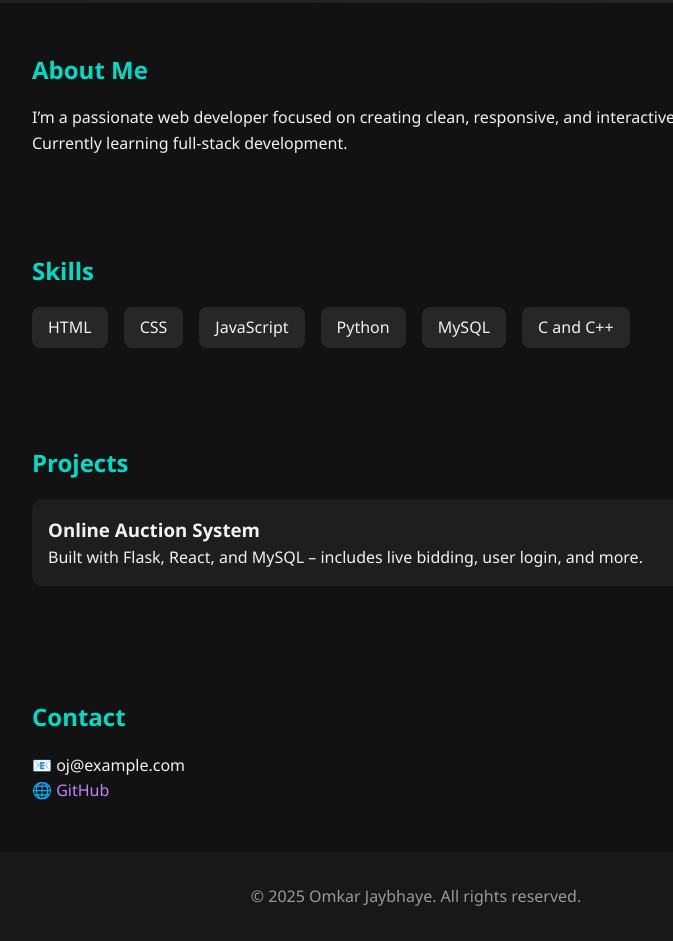
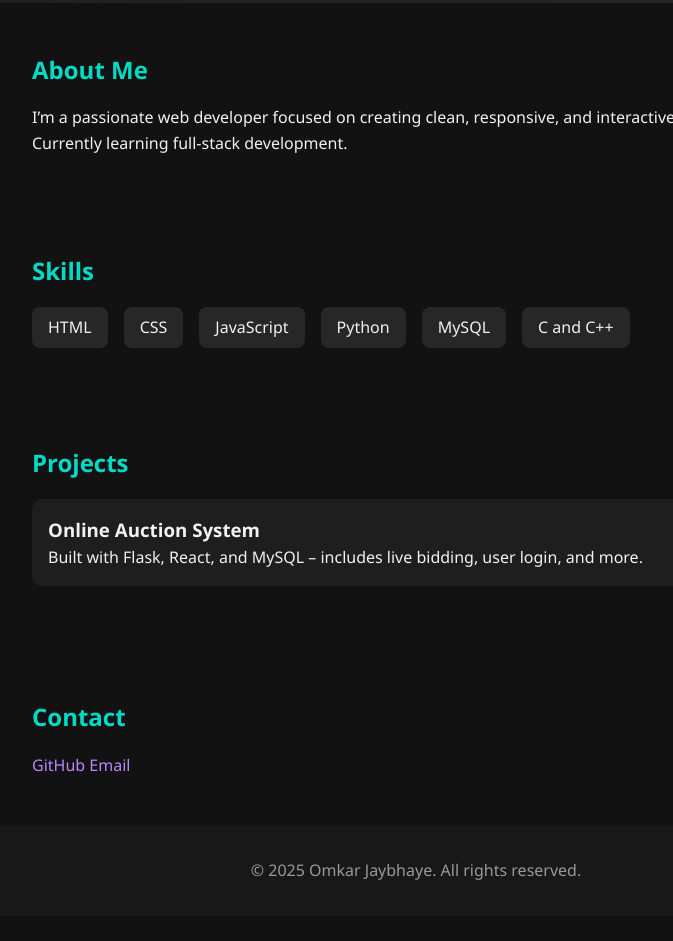
Before and after one commit to oj5904/Portfolio, a plain HTML site: page index.html in a window 1280 px wide. Shown: the part 196-1137 px from the top of the page, without its empty margins (224-897 px from the left). After the commit the page ends 1112 px from the top, so only its background shows below. Drawn offline with Linux system fonts and the light colour scheme.

Commit message:
index.html

```diff
--- a/index.html
+++ b/index.html
@@ -31,7 +31,7 @@
     </ul>
   </section>
 
-  <section class="projects fade-in">
+  <section class=" projects fade-in">
     <h2>Projects</h2>
     <div class="project-card">
       <h3>Online Auction System</h3>
@@ -42,8 +42,9 @@
 
   <section class="contact fade-in">
     <h2>Contact</h2>
-    <p>📧 oj@example.com</p>
-    <p>🌐 <a href="https://github.com/" target="_blank">GitHub</a></p>
+    <a href="https://github.com/oj5904" target="_blank">GitHub</a>
+<a href="mailto:youremail@gmail.com">Email</a>
+
   </section>
 
   <footer>
```
